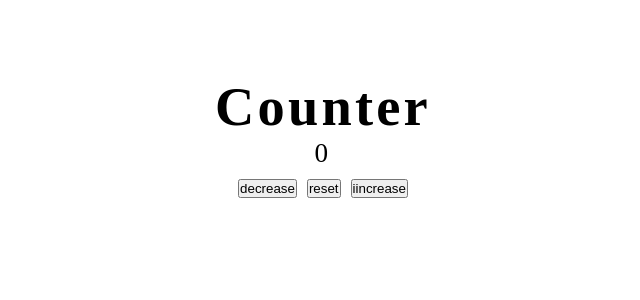
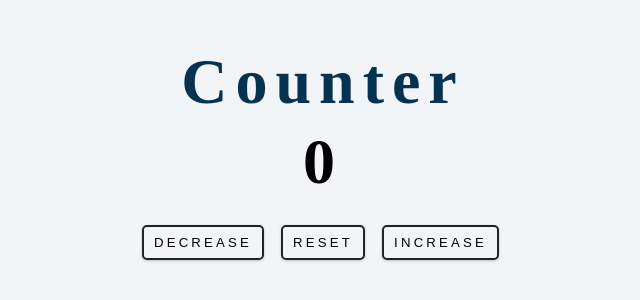
Before and after one commit to vinod120/javascript-projects, a plain HTML site: page counter/index.html in a window 1280 px wide. Shown: the part 238-538 px from the top of the page, without its empty margins (317-957 px from the left). Drawn offline with Linux system fonts and the light colour scheme; files that its build step writes are made by us from their sources; files whose address does not match are found by name.

Commit message:
2nd project counter completed

```diff
--- /dev/null
+++ b/counter/index.css
@@ -0,0 +1,47 @@
+*, ::after, ::before {
+    margin: 0;
+    padding: 0;
+    box-sizing: border-box;
+}
+body{
+    background-color: hsl(210deg 36% 96%);
+    line-height: 5rem;
+}
+main {
+    min-height: 100vh;
+    display: grid;
+    place-items: center;
+  }
+
+.container{
+   text-align: center;
+   letter-spacing: 0.5rem;
+}
+
+h1{
+    color: hsl(205deg 86% 17%);
+    font-size: 4rem;
+}
+h1 + div {
+    font-size: 4rem;
+    font-weight: 700;
+}
+
+.btn{
+    padding: 8px 10px;
+    font-size: 0.825rem;
+    text-transform: uppercase;
+    letter-spacing: 0.2rem;
+    background: transparent;
+    border: 2px solid #222;
+    cursor: pointer;
+    margin-right: 5px;
+    box-shadow: 0 1px 3px rgba(0, 0, 0, 0.2);
+    border-radius: 5px;
+    transition: all 0.3s linear;
+}
+
+.btn:hover{
+    background-color: #222;
+    color: #fff;
+}
--- a/counter/index.html
+++ b/counter/index.html
@@ -10,11 +10,11 @@
     <main>
         <div class="container">
             <h1>Counter</h1>
-            <div class="count">0</div>
-            <div class="buttons">
-                <button>decrease</button>
-                <button>reset</button>
-                <button>iincrease</button>
+            <div class="count" id="count">0</div>
+            <div class="button-container">
+                <button class="btn decrease">decrease</button>
+                <button class="btn reset">reset</button>
+                <button class="btn increase">increase</button>
             </div>
         </div>
     </main>
--- /dev/null
+++ b/counter/index.js
@@ -0,0 +1,31 @@
+let count = 0 ;
+
+const value = document.getElementById('count')
+const btns = document.querySelectorAll('.btn')
+
+btns.forEach(function(btn){
+    btn.addEventListener('click', function(e){
+        console.log(e.target.classList)
+        const styles = e.target.classList;
+        if(styles.contains('decrease')){
+            count--;
+        }
+        else if(styles.contains('increase')){
+            count++;
+        }
+        else{
+            count = 0;
+        }
+
+        if (count > 0) {
+            value.style.color = "green";
+          }
+          if (count < 0) {
+            value.style.color = "red";
+          }
+          if (count === 0) {
+            value.style.color = "#222";
+          }
+          value.textContent = count;
+    })
+})
```
